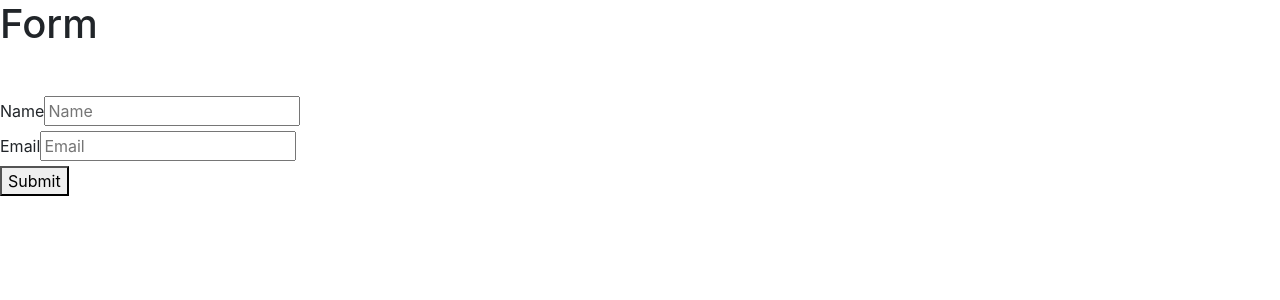
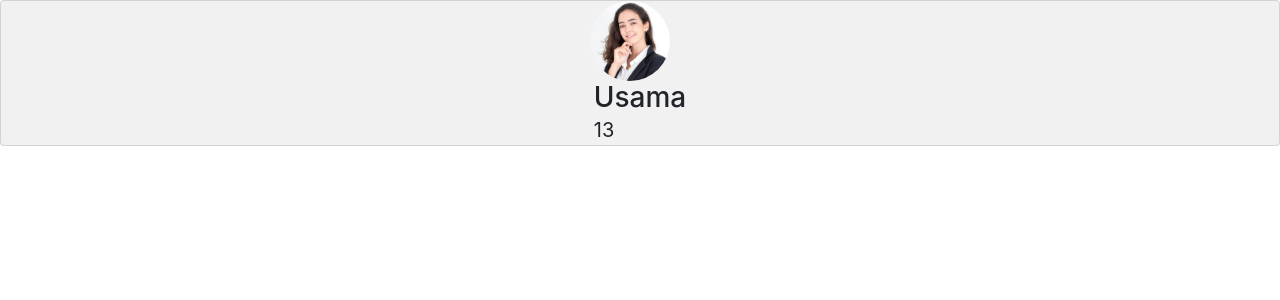
Before and after one commit to rafiurrafi/react-playground, a React (Create React App) app: page / in a window 1280 px wide. Shown: the top 300 px of the page. Built offline with nearby package versions, Linux system fonts and the light colour scheme.

Commit message:
Style the card component

```diff
--- a/src/1. birthday-reminder/components/card.jsx
+++ b/src/1. birthday-reminder/components/card.jsx
@@ -1,10 +1,11 @@
 import React, { Component } from "react";
+import "./styles/card.css";
 class Card extends Component {
   state = {};
   render() {
     return (
       <div className="card">
-        <img src="" alt="image name" className="card__img" />
+        <img src="img/08.jpg" alt="image name" className="card__img" />
         <div className="card__text">
           <h3 className="card__name">Usama</h3>
           <p className="card__age">13</p>
--- /dev/null
+++ b/src/1. birthday-reminder/components/styles/card.css
@@ -0,0 +1,19 @@
+.card {
+  display: flex;
+  align-items: center;
+  background-color: #f1f1f1;
+}
+.card__img {
+  height: 80px;
+  width: 80px;
+  border-radius: 50%;
+  margin-right: 20px;
+  display: inline-block;
+}
+.card__name {
+  margin: 0;
+}
+.card__age {
+  margin: 0;
+  font-size: 20px;
+}
--- a/src/App.js
+++ b/src/App.js
@@ -1,10 +1,10 @@
 import React, { Component } from "react";
-import FormGroups from "./100. todolist/formGroups";
+import Card from "./1. birthday-reminder/components/card";
 class App extends Component {
   render() {
     return (
       <div>
-        <FormGroups />
+        <Card />
       </div>
     );
   }
```
